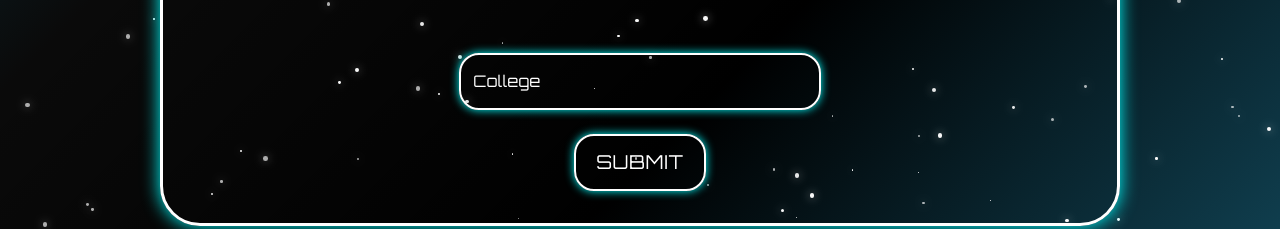
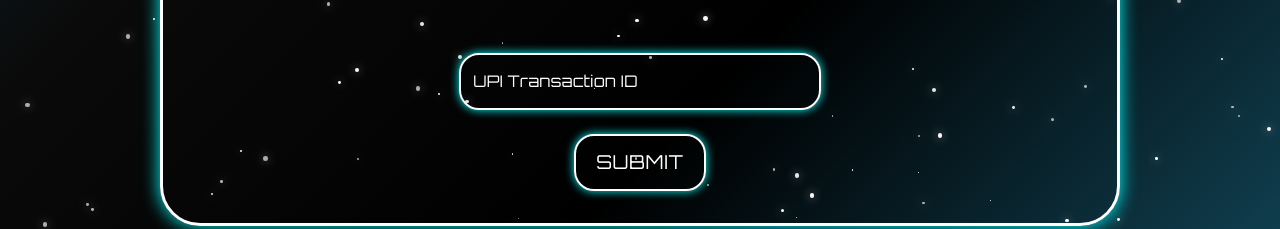
Before and after one commit to GiridharanSanthoshkumar/Iq_website, a React (Create React App) app in the folder client/: page /register in a window 1280 px wide. Shown: the part 621-850 px from the top of the page. Built offline with nearby package versions, Linux system fonts and the light colour scheme.

Commit message:
backend conn and working done

```diff
--- a/client/src/components/Register.jsx
+++ b/client/src/components/Register.jsx
@@ -17,12 +17,15 @@ const Register = () => {
     const isMobile = screenWidth < 768;
     const backend = "https://iq-website-zeta.vercel.app";
 
+
+    //const [rerender, setRerender] = useState("no");
     // State for form fields
    const formData = useRef({
         name: "",
         email: "",
         phone: "",
-        college: "",
+       college: "",
+        transactionId:"",
         events:[]
     });
     const [message, setMessage] = useState("");
@@ -35,7 +38,7 @@ const Register = () => {
     ];
      const eventsList2 = ["Treasure Hunt","Type Racer","Music Mania","Tech Charades"];
     const handleChange = (e) => {
-        formData.current[e.target.name] += e.target.value;
+        formData.current[e.target.name] = e.target.value;
 
     };
     const handleCheckboxChange = (e) => {
@@ -53,6 +56,10 @@ const Register = () => {
     const handleSubmit = async (e) => {
         e.preventDefault();
 
+        console.log(formData.current);
+
+
+
 
         try {
             const response = await fetch(backend+"/register", {
@@ -64,19 +71,20 @@ const Register = () => {
             const result = await response.json();
             if (result.status === "success") {
                 setMessage(`Registration successful! Your ID: ${result.id}.After verification of the payment details,You will get the e-mail about confirmation your registration.`);
-                window.alert(message);
-                formData.name = "";
-                formData.email = "";
-                formData.phone = "";
-                formData.college = "";
-                formData.event =[];
+                window.alert(`Registration successful! Your ID: ${result.id}.After verification of the payment details,You will get the e-mail about confirmation your registration.`);
+               window.location.reload();
             } else {
+                window.alert(`Error: ${result.message}`);
+                 window.location.reload();
                 setMessage(`Error: ${result.message}`);
             }
         } catch (error) {
+            window.alert(`Error: ${error}`);
+             window.location.reload();
             console.error("Error submitting form:", error);
             setMessage("An error occurred while submitting the form.");
         }
+
     };
 
     return (
@@ -287,10 +295,10 @@ const Register = () => {
                             <TextField
                                 fullWidth
                                 className="input-field"
-                                label="College"
-                                name="college"
+                                label="UPI Transaction ID"
+                                name="transactionId"
                                 variant="outlined"
-                                value={formData.college}
+                                value={formData.transactionId}
                                 onChange={handleChange}
                                 InputProps={{ style: { color: "white" } }}
                                 sx={{
```
Also changed, not shown: 1 other file (tests, documents, lock files or other folders).
